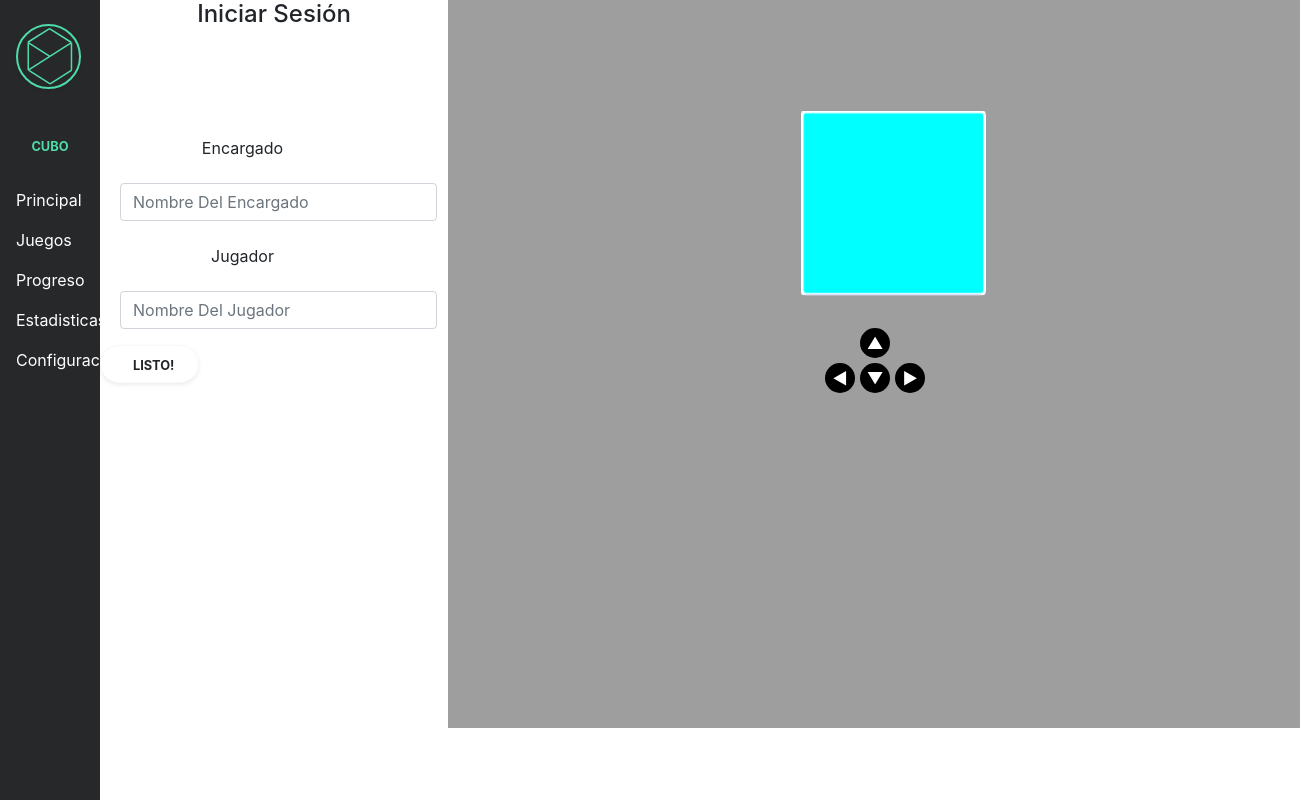
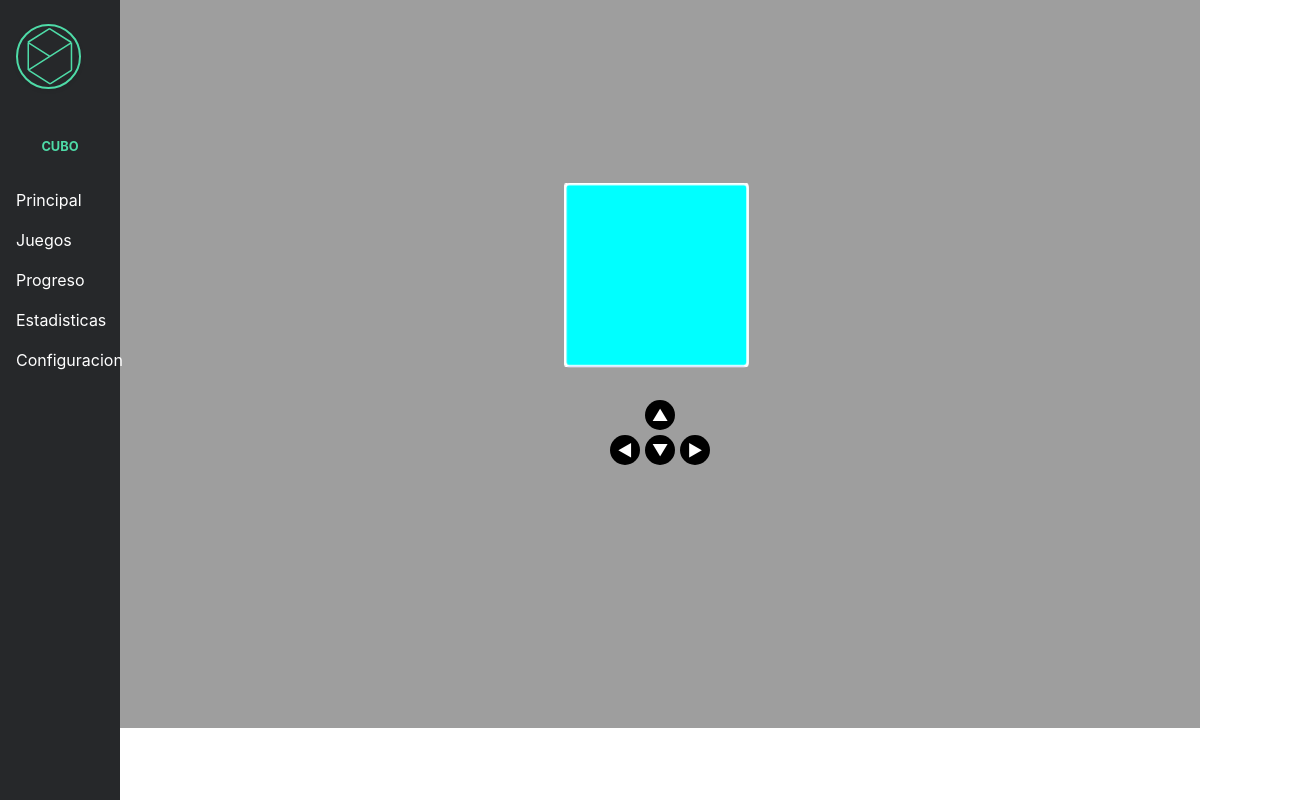
Before and after one commit to RameMex/Cubo, an Electron app: page CuboComputadora/Javascript/index.html in a window 1200 px wide. Shown: the whole page, 1300 px wide, since content can reach past the window. Drawn offline with nearby package versions, Linux system fonts and the light colour scheme; no server answers; files whose address does not match are found by name.

Commit message:
Interfaz modificada, se elimino seccion de inicio de usuario

```diff
--- a/CuboComputadora/Javascript/css/style.css
+++ b/CuboComputadora/Javascript/css/style.css
@@ -8,7 +8,7 @@ body{
 
 }
 .navPrincipal{
-    width: 100px;
+    width: 120px;
     height: 100%;
     background-color: #26282a;
     position: fixed;
@@ -29,10 +29,10 @@ body{
 
 .VentanaDeJuegos{
     position: absolute;
-    height: 800px;
-    width: 850px;
-    margin-top: -800px;
-    margin-left: 450px;
+    height: 728px;
+    width: 1080px;
+    /* margin-top: -800px; */
+    margin-left: 120px;
     background-color: #9e9e9e;
     transition: all 0.4s;
 }
@@ -53,6 +53,7 @@ form{
 }
 #CuboContainer{
     margin-top: 200px;
+    margin-left: 443px;
 }
 #iconoCubo{
     border: 2px solid #4edba7;
--- a/CuboComputadora/Javascript/index.html
+++ b/CuboComputadora/Javascript/index.html
@@ -13,7 +13,7 @@
 
   <body>
     <div class = "navPrincipal">
-            <!-- Vertical navbar -->
+          <!-- Vertical navbar -->
       <div class="vertical-nav" id="sidebar">
           <div class="py-4 px-3 mb-4">
               <div class="media d-flex align-items-center"><img src="img/cubo5.0.svg" alt="..." width="65" class="mr-3 rounded-circle shadow-sm" id="iconoCubo"></div>
@@ -54,36 +54,10 @@
                       </a>
               </li>
           </ul>
-
-        </div>
+      </div>
         <!-- End vertical navbar -->
     </div>
-    <div class="Ingreso">
-        <div class="inciarSesion text-center ">
-          <h4 class="m-0">Iniciar Sesión</h4>
-        </div>
-        <form>
-          <div class="form-group row text-center">
-              <label for="encargado" class="col-sm-10 col-form-label">Encargado</label>
 
-          </div>
-          <div class="form-group row ">
-              <div class="col-sm-11">
-                  <input type="text" class="form-control" id="encargado" placeholder="Nombre Del Encargado">
-              </div>
-          </div>
-          <div class="form-group row text-center">
-              <label for="jugador" class="col-sm-10 col-form-label">Jugador</label>
-
-          </div>
-          <div class="form-group row">
-              <div class="col-sm-11">
-                  <input type="text" class="form-control" id="jugador" placeholder="Nombre Del Jugador">
-              </div>
-          </div>
-        </form>
-        <button id="sidebarCollapse" type="button" class="btn btn-light bg-white rounded-pill shadow-sm px-4 mb-4"><i class="fa fa-bars mr-2"></i><small class="text-uppercase font-weight-bold">Listo!</small></button>
-    </div>
     <div class="VentanaDeJuegos">
         <section class="container" id="CuboContainer">
             <div id="cube">
@@ -101,7 +75,7 @@
             <div class="boton" id="izquierda">◄</div>
             <div class="boton" id="derecha">►</div>
           </section>
-
+    </div>
     </div>
 
     <script src="node_modules/bootstrap/dist/js/bootstrap.min.js"></script>
--- a/CuboComputadora/Javascript/js/config.js
+++ b/CuboComputadora/Javascript/js/config.js
@@ -12,6 +12,10 @@ var btnConectar = document.querySelector('#btnConectar')
 var lblConectar = document.querySelector('#lblConectar')
 
 btnCancelar.addEventListener('click', function() {
+    ipcRenderer.send("config-toggle")
+})
+
+btnAceptar.addEventListener('click', function() {
     ipcRenderer.send("config-toggle")
 })
 
--- a/CuboComputadora/Javascript/main.js
+++ b/CuboComputadora/Javascript/main.js
@@ -8,7 +8,7 @@ let configWin
 function createWindow () {
   // Crea la ventana del navegador.
   win = new BrowserWindow({
-    width: 1300,
+    width: 1200,
     height: 728,
     frame : false,
     webPreferences: {
@@ -20,7 +20,7 @@ function createWindow () {
   win.loadFile('index.html')
 
   // Abre de Developer tools
-  win.webContents.openDevTools()
+  // win.webContents.openDevTools()
 
   // Emitido cuando la ventana es cerrada.
   win.on('closed', () => {
```
